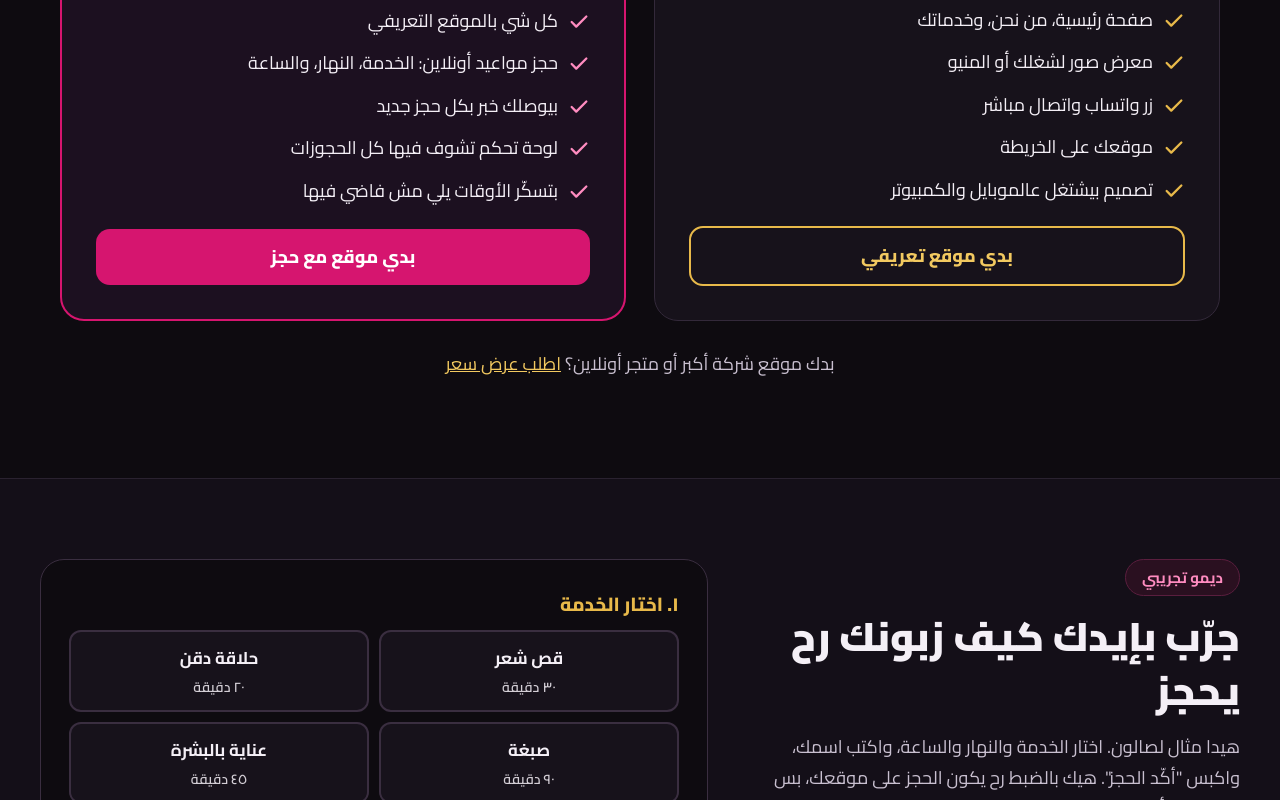
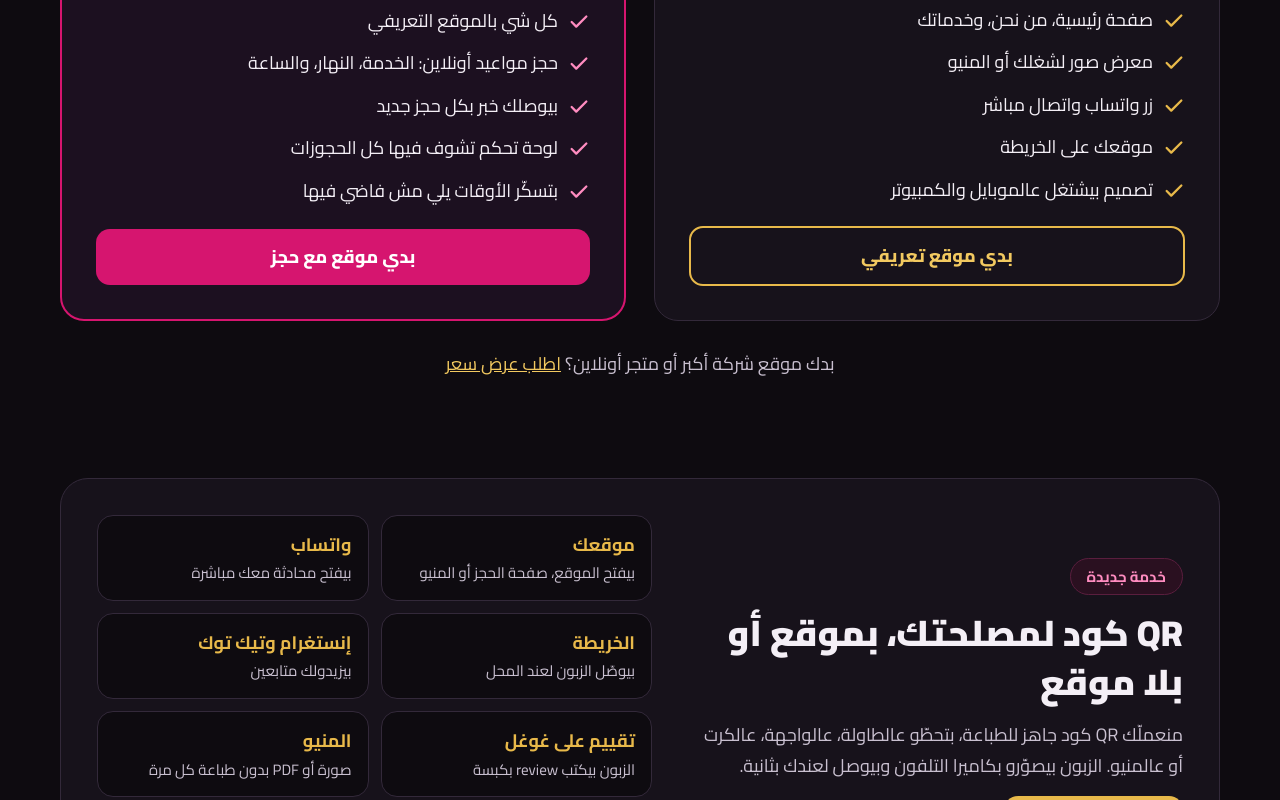
Before and after one commit to men3ennalb-dev/Men3enna-site, a plain HTML site: page index.html in a window 1280 px wide. Shown: the part 2000-2800 px from the top of the page. Drawn offline with Linux system fonts and the light colour scheme.

Commit message:
Add QR code service section
Co-Authored-By: Claude Opus 5.5 <noreply@anthropic.com>
Claude-Session: https://claude.ai/code/session_01S6SQNTdGY7nS96aeG52RfV

```diff
--- a/index.html
+++ b/index.html
@@ -41,6 +41,14 @@ nav{display:flex;flex-wrap:wrap;align-items:center;justify-content:space-between
 .row{display:flex;flex-wrap:wrap;gap:12px}
 .why-link{display:inline-flex;align-items:center;gap:8px;text-decoration:none;background:#E8B94A;color:#1A1206;font-weight:800;font-size:17px;padding:10px 20px;border-radius:999px;min-height:46px}
 .why-link:hover{background:#F2C960}
+.qr-box{background:#17121B;border:1px solid #33293A;border-radius:28px;padding:36px;display:flex;flex-wrap:wrap;gap:36px;align-items:center}
+.qr-text{flex:1 1 340px;display:flex;flex-direction:column;gap:14px;align-items:flex-start}
+.qr-text h2{margin:0;font-size:clamp(26px,3.6vw,36px);font-weight:900;line-height:1.35}
+.qr-text p{margin:0;color:#C9C0D0;font-size:18px}
+.qr-list{flex:1 1 400px;list-style:none;margin:0;padding:0;display:grid;grid-template-columns:repeat(auto-fit,minmax(190px,1fr));gap:12px}
+.qr-list li{background:#0E0B10;border:1px solid #33293A;border-radius:16px;padding:14px 16px;display:flex;flex-direction:column}
+.qr-list strong{color:#E8B94A;font-size:18px}
+.qr-list span{color:#C9C0D0;font-size:15px}
 .reasons{display:grid;grid-template-columns:repeat(auto-fit,minmax(280px,1fr));gap:20px}
 .reason{background:#17121B;border:1px solid #33293A;border-radius:20px;padding:26px;display:flex;flex-direction:column;gap:10px}
 .reason .ico{width:50px;height:50px;border-radius:14px;background:#2A1020;color:#FF8CC0;display:flex;align-items:center;justify-content:center}
@@ -110,6 +118,7 @@ footer .wrap{display:flex;flex-wrap:wrap;justify-content:space-between;gap:10px;
 <a class="brand" href="#top"><img src="logo-small.jpg" alt="شعار من عنا ديجيتال">من عنا ديجيتال</a>
 <div class="links">
 <a href="#packages">الباقات</a>
+<a href="#qr">QR كود</a>
 <a href="#demo">جرّب الحجز</a>
 <a href="#how">كيف منشتغل</a>
 <a class="btn btn-gold nav-cta" href="https://wa.me/96170073262">احكينا واتساب</a>
@@ -191,6 +200,27 @@ footer .wrap{display:flex;flex-wrap:wrap;justify-content:space-between;gap:10px;
 </article>
 </div>
 <p class="quote">بدك موقع شركة أكبر أو متجر أونلاين؟ <a href="https://wa.me/96170073262?text=%D8%A8%D8%AF%D9%8A%20%D8%B3%D8%B9%D8%B1">اطلب عرض سعر</a></p>
+</section>
+
+<section class="block" id="qr" style="padding-top:0">
+<div class="qr-box">
+<div class="qr-text">
+<span class="pill">خدمة جديدة</span>
+<h2>QR كود لمصلحتك، بموقع أو بلا موقع</h2>
+<p>منعملّك QR كود جاهز للطباعة، بتحطّو عالطاولة، عالواجهة، عالكرت أو عالمنيو. الزبون بيصوّرو بكاميرا التلفون وبيوصل لعندك بثانية.</p>
+<a class="btn btn-gold" href="https://wa.me/96170073262?text=%D8%A8%D8%AF%D9%8A%20QR%20%D9%83%D9%88%D8%AF%20%D9%84%D9%85%D8%B5%D9%84%D8%AD%D8%AA%D9%8A">اطلب QR لمحلك</a>
+</div>
+<ul class="qr-list">
+<li><strong>موقعك</strong><span>بيفتح الموقع، صفحة الحجز أو المنيو</span></li>
+<li><strong>واتساب</strong><span>بيفتح محادثة معك مباشرة</span></li>
+<li><strong>الخريطة</strong><span>بيوصّل الزبون لعند المحل</span></li>
+<li><strong>إنستغرام وتيك توك</strong><span>بيزيدولك متابعين</span></li>
+<li><strong>تقييم على غوغل</strong><span>الزبون بيكتب review بكبسة</span></li>
+<li><strong>المنيو</strong><span>صورة أو PDF بدون طباعة كل مرة</span></li>
+<li><strong>الواي فاي</strong><span>بيتصل بالنت بدون ما يكتب الباسورد</span></li>
+<li><strong>بطاقة اتصال</strong><span>بتحفظ رقمك بتلفون الزبون</span></li>
+</ul>
+</div>
 </section>
 </div>
 
```
